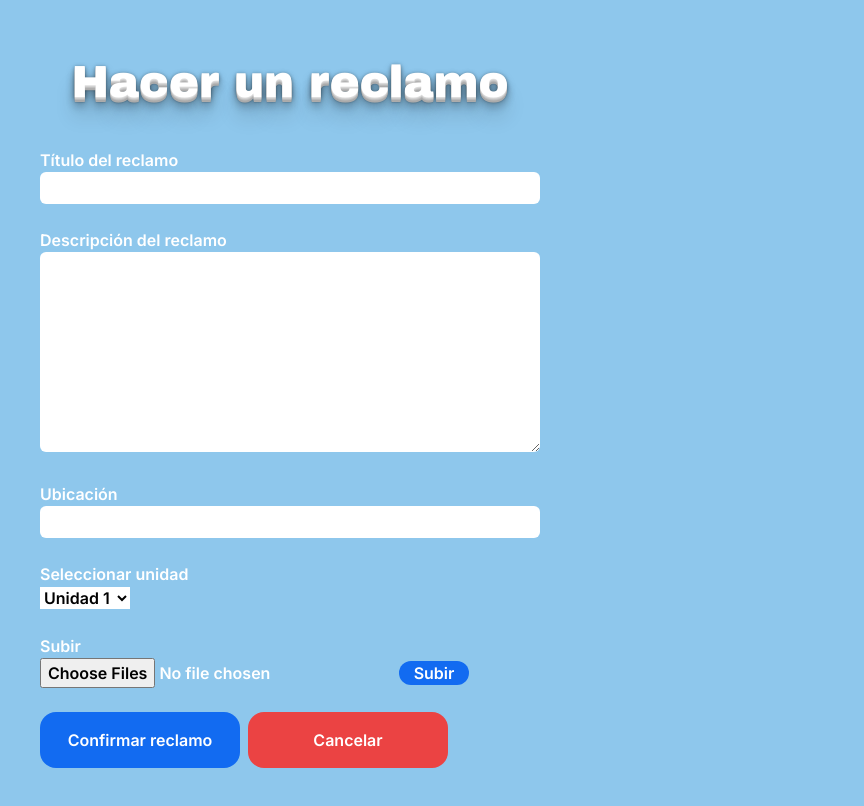
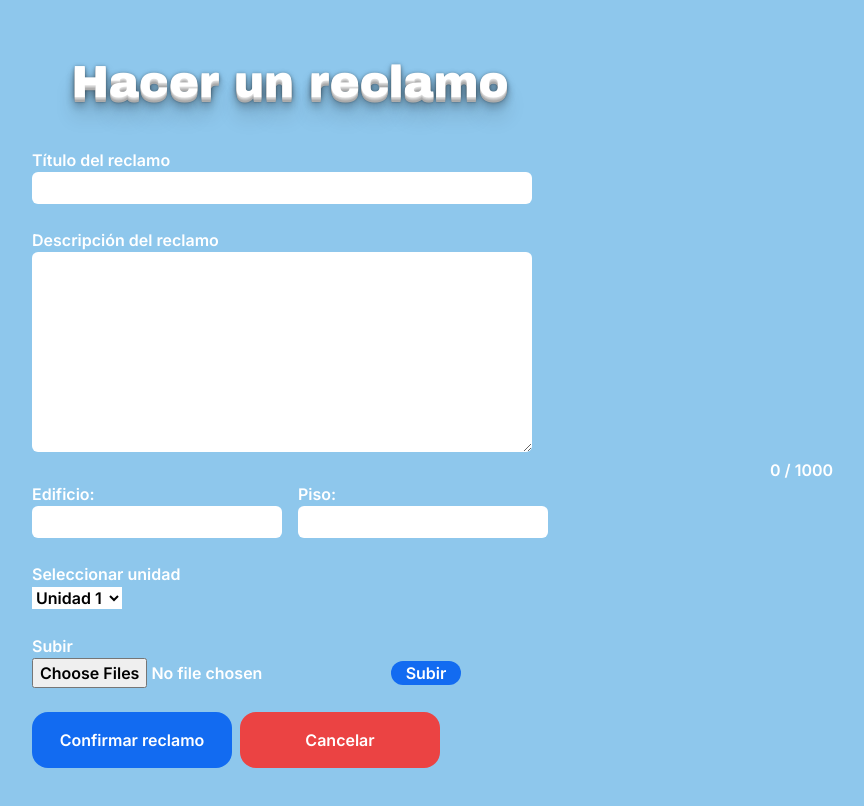
Before and after one commit to Niqblan/tp-api, a Next.js app: page /add_reclamo in a window 1280 px wide. Shown: the whole page, without its empty margins (350-1214 px from the left). Built offline with nearby package versions, Linux system fonts and the light colour scheme.

Commit message:
agregar edificio piso y contador de caracteres

```diff
--- a/app/add_reclamo/page.js
+++ b/app/add_reclamo/page.js
@@ -1,3 +1,4 @@
+/* eslint-disable react-hooks/rules-of-hooks */
 "use client"
 import Link from 'next/link'
 import React from 'react'
@@ -6,6 +7,17 @@ import { useState } from 'react'
 
 export default function page() {
   const [file, setFile] = useState(null);
+
+  const [description, setDescription] = useState('');
+  const maxLength = 1000;
+
+  const handleDescriptionChange = (e) => {
+    const text = e.target.value;
+
+    if (text.length <= maxLength) {
+      setDescription(text);
+    }
+  };
 
   return (
     <div className='flex flex-col gap-3 items-center bg-[#8ec7ec] h-[100vh] w-[100%] py-12'>
@@ -29,13 +41,20 @@ export default function page() {
         </div>
         <div>
           <h1 className='text-white'>Descripción del reclamo</h1>
-          <textarea className="bg-[#fff] px-2 w-[500px] h-[200px] py-1 rounded-md" type="text" />
+          <textarea className="bg-[#fff] px-2 w-[500px] h-[200px] py-1 rounded-md" value={description} onChange={handleDescriptionChange}/>
+          <p className='text-white absolute left-[1120px]'>{description.length} / {maxLength} </p>
         </div>
-        <div>
-          <h1 className='text-white'>Ubicación</h1>
-          <input className='bg-[#fff] px-2 py-1 w-[500px] rounded-md' type="text" />
+        <div className="flex space-x-4 ">
+        <div className="w-1/2 ">
+          <label className="block text-white">Edificio:</label>
+          <input className="bg-[#fff] px-2 py-1 w-full rounded-md" type="text" />
         </div>
-        <div>
+        <div className="w-1/2">
+          <label className="block text-white">Piso:</label>
+          <input className="bg-[#fff] px-2 py-1 w-full rounded-md" type="text" />
+        </div>
+      </div>
+      <div>
           <h1 className='text-white'>Seleccionar unidad</h1>
           <select className='bg-[#fff]'>
             <option>Unidad 1</option>
```
